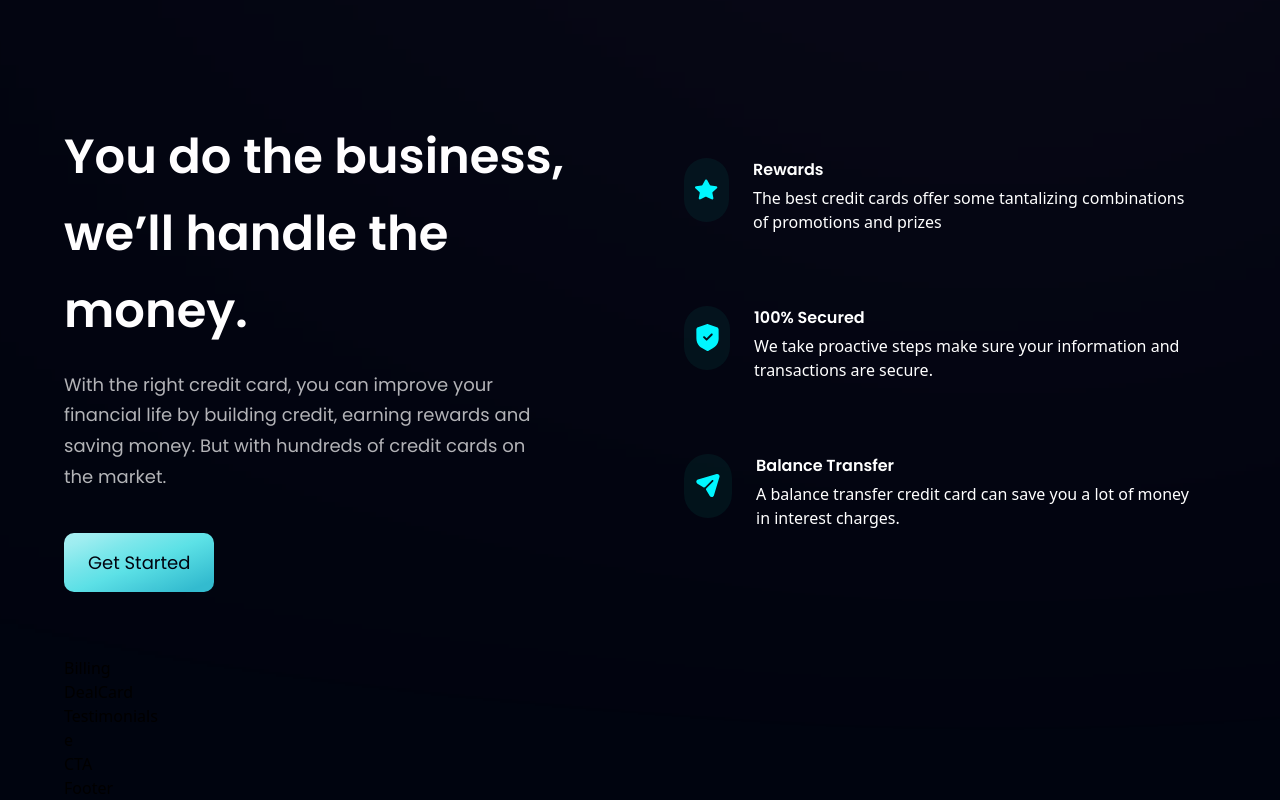
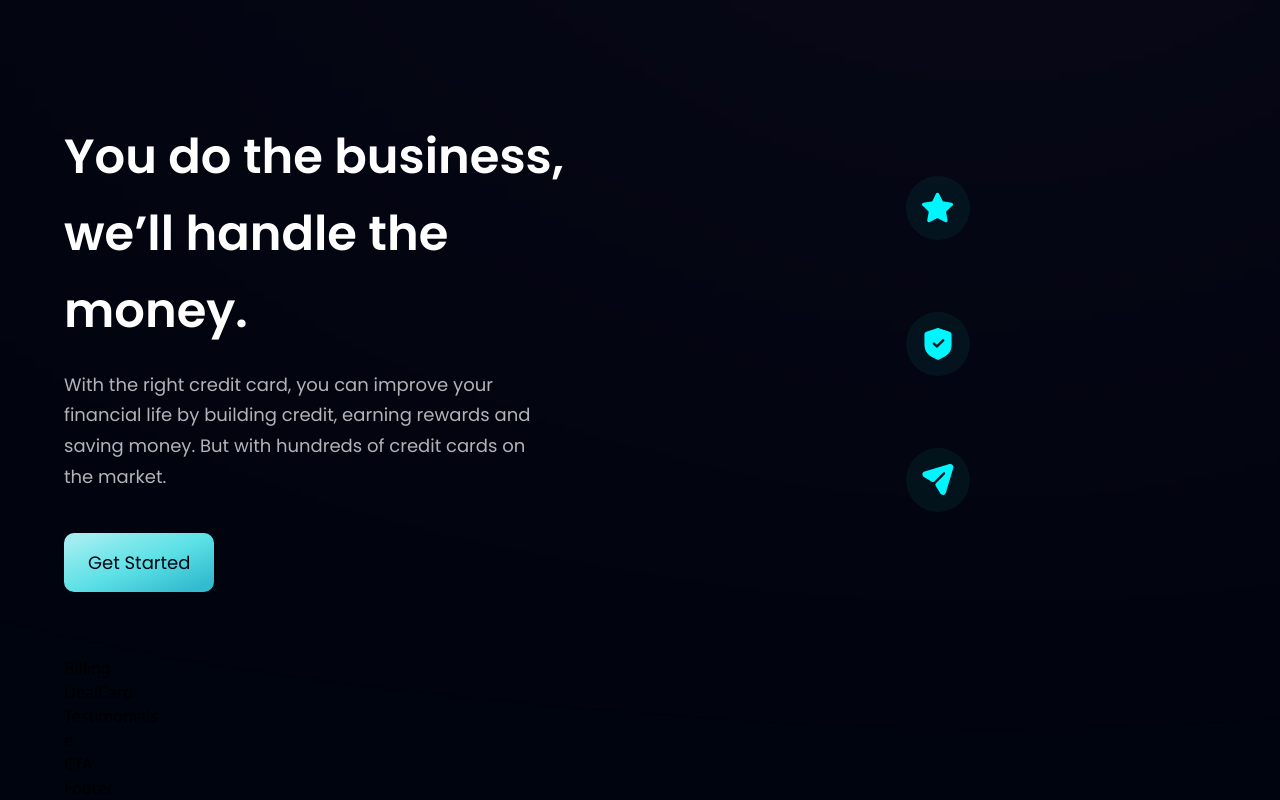
Before and after one commit to meezo-taher/Hoo-Bank, a React (Vite) app: page / in a window 1280 px wide. Shown: the part 882-1682 px from the top of the page. Built offline with nearby package versions, Linux system fonts and the light colour scheme.

Commit message:
first commit from dev

```diff
--- a/src/components/Business.tsx
+++ b/src/components/Business.tsx
@@ -21,10 +21,10 @@ const FeatureCard = ({ icon, title, index, content }: featureProps) => {
       >
         <img src={icon} alt={title} className="w-1/2 h-1/2 object-contain" />
       </div>
-      <div className="flex flex-col text-white ml-6">
+      {/* <div className="flex flex-col text-white ml-6">
         <h1 className={`font-poppins font-semibold mb-1`}>{title}</h1>
         <p>{content}</p>
-      </div>
+      </div> */}
     </div>
   );
 };
```
